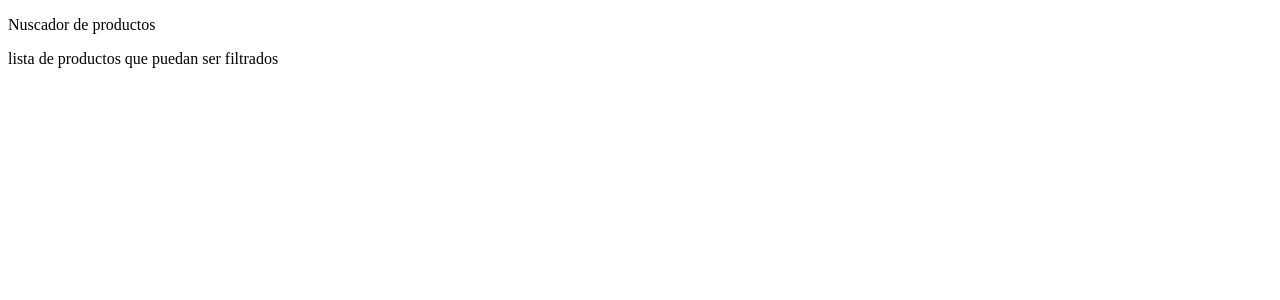
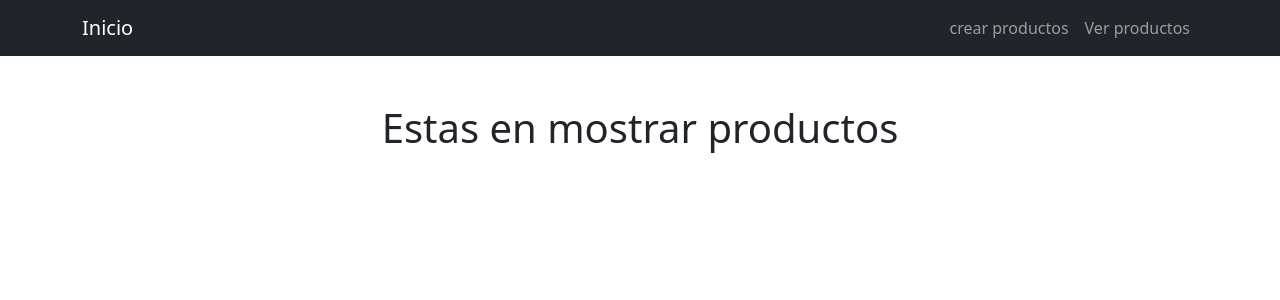
Before and after one commit to mahkzi/Blog-Python, a Django app: page /mostrar_productos/ in a window 1280 px wide. Shown: the top 300 px of the page. Run offline with Django 5.2, Linux system fonts and the light colour scheme; some libraries are stand-ins or nearby versions.

Commit message:
Arreglamos el error y agregamos el static y estilos

```diff
--- a/Publicaciones/templates/publicaciones/home.html
+++ b/Publicaciones/templates/publicaciones/home.html
@@ -1,3 +1,5 @@
 {% extends "base.html" %}
-<title>Inicio</title>
- <h1>Bienvenido a Home 1</h1>
+{% block title_header %}Home{% endblock title_header %}
+{% block content %}
+<h1>Estas en Home</h1>
+{% endblock content %}
--- a/Publicaciones/templates/publicaciones/mostrar_productos.html
+++ b/Publicaciones/templates/publicaciones/mostrar_productos.html
@@ -1,12 +1,5 @@
-<!DOCTYPE html>
-<html lang="en">
-<head>
-    <meta charset="UTF-8">
-    <meta name="viewport" content="width=device-width, initial-scale=1.0">
-    <title>Productos</title>
-</head>
-<body>
-  <p>Nuscador de productos</p>
-  <p>lista de productos que puedan ser filtrados</p>
-</body>
-</html>
+{% extends "base.html" %}
+{% block title_header %}mostrar productos{% endblock title_header %}
+{% block content %}
+<h1>Estas en mostrar productos</h1>
+{% endblock content %}
--- a/Publicaciones/static/index.html
+++ b/templates/base.html
@@ -1,3 +1,4 @@
+{% load static %}
 <!DOCTYPE html>
 <html lang="en">
     <head>
@@ -5,31 +6,22 @@
         <meta name="viewport" content="width=device-width, initial-scale=1, shrink-to-fit=no" />
         <meta name="description" content="" />
         <meta name="author" content="" />
-        <title>Bare - Start Bootstrap Template</title>
+        <title>{% block title_header %}titulo a completar{% endblock title_header %}</title>
         <!-- Favicon-->
         <link rel="icon" type="image/x-icon" href="assets/favicon.ico" />
         <!-- Core theme CSS (includes Bootstrap)-->
-        <link href="css/styles.css" rel="stylesheet" />
+        <link href= {% static "css/styles.css" %} rel="stylesheet" />
     </head>
     <body>
         <!-- Responsive navbar-->
         <nav class="navbar navbar-expand-lg navbar-dark bg-dark">
             <div class="container">
-                <a class="navbar-brand" href="#">Start Bootstrap</a>
+                <a class="navbar-brand" href={% url "Publicaciones:Home" %}>Inicio</a>
                 <button class="navbar-toggler" type="button" data-bs-toggle="collapse" data-bs-target="#navbarSupportedContent" aria-controls="navbarSupportedContent" aria-expanded="false" aria-label="Toggle navigation"><span class="navbar-toggler-icon"></span></button>
                 <div class="collapse navbar-collapse" id="navbarSupportedContent">
                     <ul class="navbar-nav ms-auto mb-2 mb-lg-0">
-                        <li class="nav-item"><a class="nav-link active" aria-current="page" href="#">Home</a></li>
-                        <li class="nav-item"><a class="nav-link" href="#">Link</a></li>
-                        <li class="nav-item dropdown">
-                            <a class="nav-link dropdown-toggle" id="navbarDropdown" href="#" role="button" data-bs-toggle="dropdown" aria-expanded="false">Dropdown</a>
-                            <ul class="dropdown-menu dropdown-menu-end" aria-labelledby="navbarDropdown">
-                                <li><a class="dropdown-item" href="#">Action</a></li>
-                                <li><a class="dropdown-item" href="#">Another action</a></li>
-                                <li><hr class="dropdown-divider" /></li>
-                                <li><a class="dropdown-item" href="#">Something else here</a></li>
-                            </ul>
-                        </li>
+                        <li class="nav-item"><a class="nav-link" href={% url "Publicaciones:crear_productos" %}>crear productos</a></li>
+                        <li class="nav-item"><a class="nav-link" href={% url "Publicaciones:mostrar_productos" %}>Ver productos</a></li>
                     </ul>
                 </div>
             </div>
@@ -37,9 +29,9 @@
         <!-- Page content-->
         <div class="container">
             <div class="text-center mt-5">
-                <h1>A Bootstrap 5 Starter Template</h1>
-                <p class="lead">A complete project boilerplate built with Bootstrap</p>
-                <p>Bootstrap v5.2.3</p>
+                {% block content %}
+                    texto a completar en templates
+                {% endblock content %}
             </div>
         </div>
         <!-- Bootstrap core JS-->
```
Also changed, not shown: Blog/templates/base.html (deleted, +0 -15 lines), Publicaciones/templates/publicaciones/crear_productos.html (+5 -11 lines).
